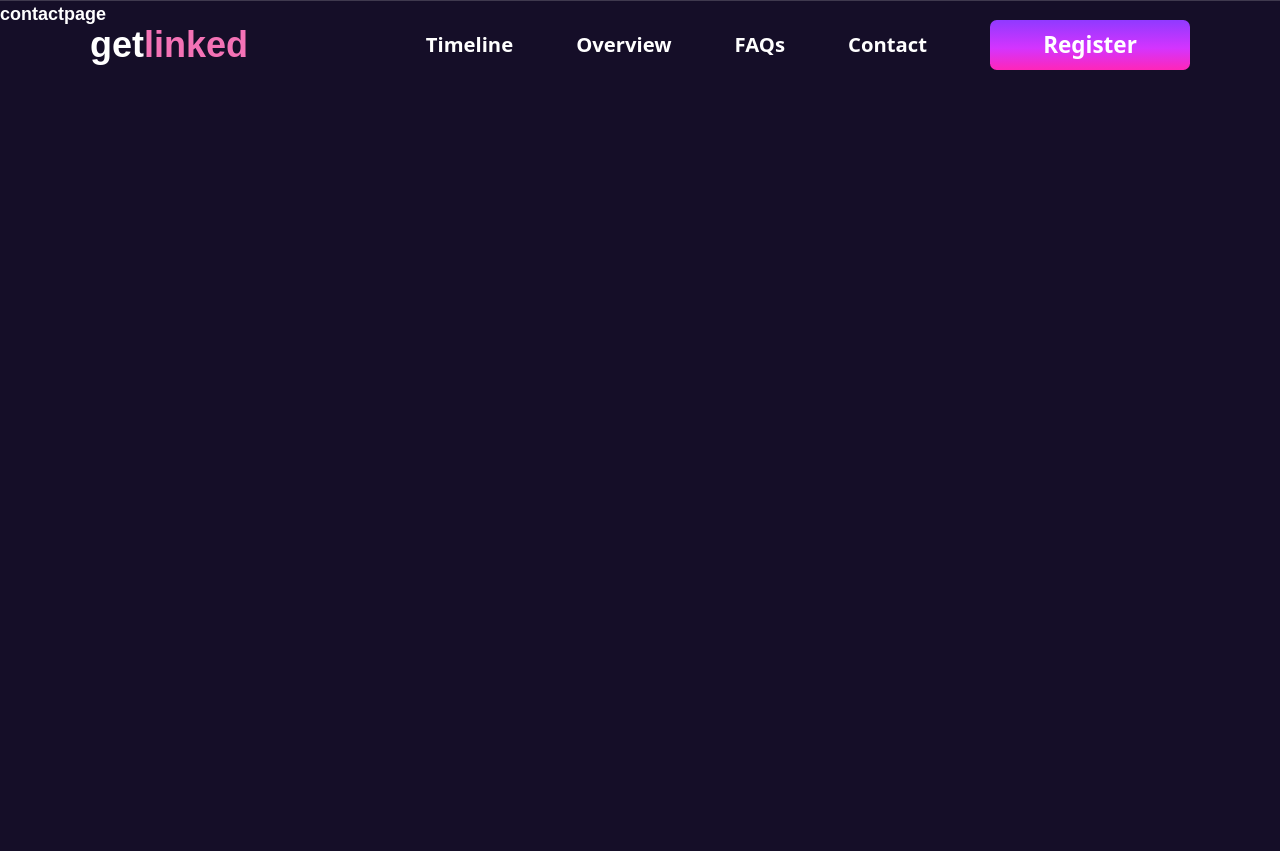
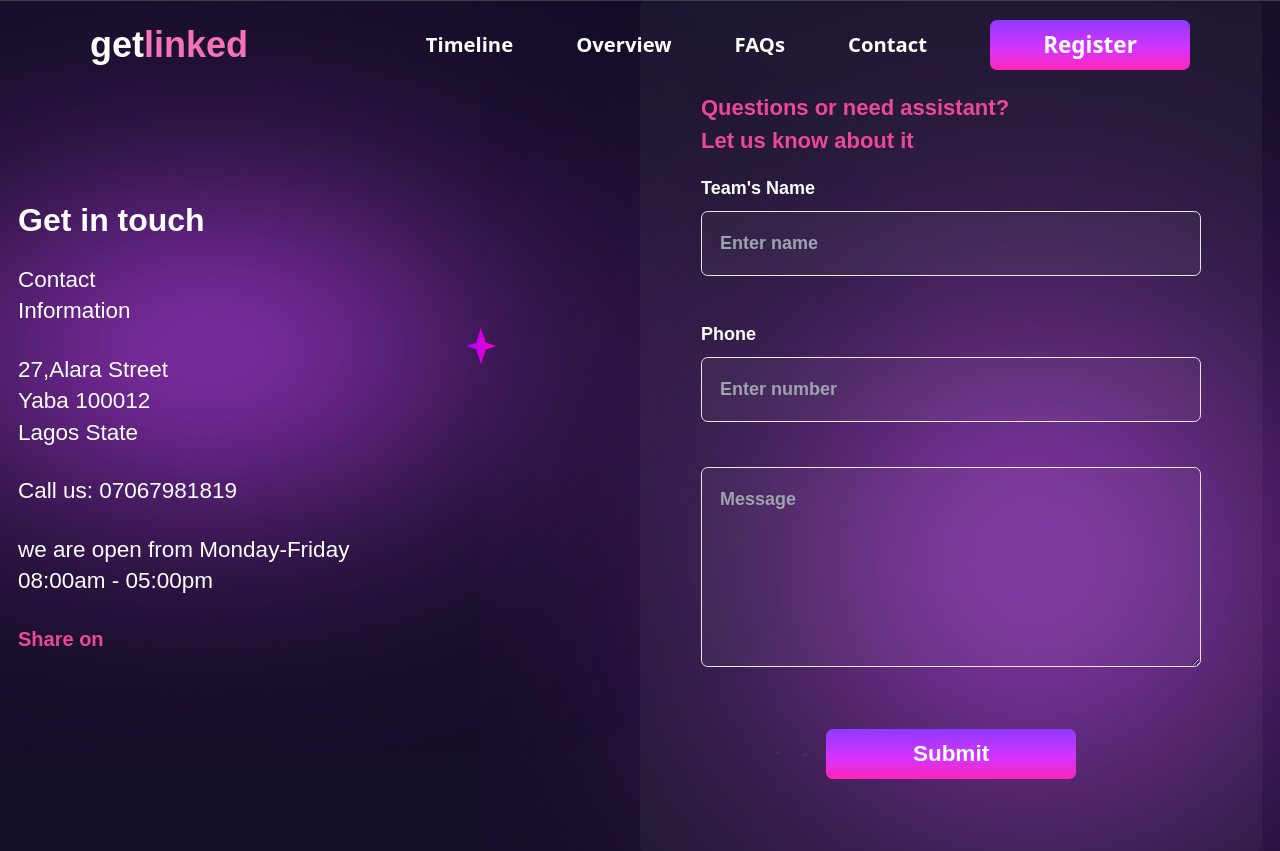
Before and after one commit to MichaelOwusu007/landingpage, a Next.js app: page /Contact in a window 1280 px wide. Before the commit the page ends 800 px from the top, so only its background shows below. Built offline with nearby package versions, Linux system fonts and the light colour scheme.

Commit message:
Landingpage

```diff
--- a/app/Contact/Contact.css
+++ b/app/Contact/Contact.css
@@ -0,0 +1,4 @@
+.contact {
+    opacity: 1;
+    transform: translateX(0%) translateZ(0px);
+}
--- a/app/Contact/page.jsx
+++ b/app/Contact/page.jsx
@@ -3,7 +3,91 @@ import "./Contact.css";
 
 function contactpage() {
   return (
-    <div>contactpage</div>
+        <main className='flex-1 text-white'>
+          <div></div>
+      <section className=' relative overflow-clip lg:min-h-[100vh] '>
+
+        <img
+        className="absolute hidden lg:block w-[1086px] h-[800px] -top-10 left-[-80px] bg-blend-hard-light z-[-1]"
+        alt="Purple lens flare"
+        src="/img/purple-lens-flare-png-1.png"
+              />
+              <img src="/img/puple-contact.png" alt="" className='absolute hidden lg:block -bottom-[10px] w-[800px] bg-blend-hard-light right-0' />
+              <div className=' mx-auto w-full px-4 '>
+                  <h2 className=' font-semibold py-2 lg:hidden text-start block mt-16 text-[22px] lg:text-[25px] '>Contact</h2>
+              </div>
+        <div className=' mx-auto max-w-[1500px] relative justify-between items-center px-4 flex-col lg:flex-row flex '>
+          {/* change */}
+          <section className=' lg:w-[45%] relative hidden lg:block space-y-6 font-medium text-xl '>
+            <img src="/img/sata-gra.png" alt="" className='absolute w-[30px] lg:w-[30px] top-[-50px] left-[80%] lg:top-[150px] ' />
+            <h2 className=' text-[32px] text-pink font-semibold  '>Get in touch</h2>
+            <p>
+              Contact
+              <br />
+              Information
+            </p>
+            <p>
+              27,Alara Street
+              <br />
+              Yaba 100012
+              <br />
+              Lagos State
+            </p>
+            <p> Call us: 07067981819</p>
+            <p>we are open from Monday-Friday
+              <br />
+              08:00am - 05:00pm
+            </p>
+            <div className='flex flex-col gap-4'>
+              <h3 className=' text-pink-500 text-[20px] font-bold '>Share on</h3>
+              <ul className='flex gap-3'>
+                <li><a href=""></a></li>
+                <li><a href=""></a></li>
+                <li><a href=""></a></li>
+                <li><a href=""></a></li>
+              </ul>
+            </div>
+                    </section>
+                  <div className='w-full relative lg:w-[50%] '>
+                      {/*images */}
+                      <section className=' lg:bg-zinc-300 pb-10 lg:bg-opacity-5 flex flex-col space-y-4 rounded-[5px] lg:py-16 contact '>
+                          <div className='w-[90%] md:w-[80%] lg:min-w[400px] xl:min-w-[500px] mx-auto '>
+                              <div>
+
+                                  <div className='font-bold text-[22px] text-pink-500 lg:mt-4 '>
+                                      <p>Questions or need assistant?
+                      <br />
+                      Let us know about it
+                                      </p>
+                                  </div>
+                              </div>
+                              <form action="#">
+                                  <fieldset className=' grid grid-cols-1  space-y-8 lg:space-y-10 '>
+                                      <div className=' flex flex-col gap-2 mt-4'>
+                                          <label htmlFor="teamname" className='font-semibold'>
+                                              Team's Name
+                                          </label>
+                                          <input type="text" name='teamname' id='teamname' placeholder='Enter name ' className=' border p-4 bg-zinc-300 bg-opacity-5 rounded-md w-full' />
+                                      </div>
+                                           <div className=' flex flex-col gap-2 '>
+                                          <label htmlFor="teamname" className='font-semibold'>
+                                              Phone
+                                          </label>
+                                          <input type="text" name='teamname' id='teamname' placeholder='Enter number' className=' border p-4 bg-zinc-300 bg-opacity-5 rounded-md w-full' />
+                                      </div>
+
+                                  </fieldset>
+                                  <fieldset className='space-y-8 lg:space-y-10 mt-10'>
+                                      <textarea name="message" id="message" placeholder='Message' className=' border p-4 rounded-md bg-zinc-300 bg-opacity-5 w-full min-h-[200px] h-[200px] '></textarea>
+                                        <a href="" className=' justify-center flex '><button className='bg-primary-gradient w-[250px] justify-center items-center  rounded-md  flex active:scale-95 h-[50px]  mt-2 '><div className='px-8 w-[98%] h-[95%] text-xl flex items-center justify-center transition-all hover:bg-[#150e28] rounded-md'>Submit</div></button></a>
+                                  </fieldset>
+                              </form>
+                          </div>
+                      </section>
+                  </div>
+              </div>
+          </section>
+      </main>
   )
 }
 
--- a/app/page.js
+++ b/app/page.js
@@ -333,7 +333,7 @@ function homepage() {
         </div>
       </section>
       <img src='/img/line-1.png' />
-      <section className='relative scroll-m-[150px] py-20  '>
+      <section className='relative scroll-m-[150px] py-20  ' id='Timeline#'>
         <div className='max-w-[1400px] mx-auto '>
           <div className='text-center space-y-4 lg:space-y-6 '>
             <h2 className=' text-[32px] font-bold '>Timeline</h2>
--- a/components/Navbar.jsx
+++ b/components/Navbar.jsx
@@ -16,8 +16,9 @@ function Navbar() {
   return (
     <div>
     <div className='navbar-container w-full sm:fixed top-0 z-10 px-4 h-20 mx-auto justify-between items-center flex sm:px-5 md:px-10 lg:px-16 xl:px-20 '>
-      <div className='logo'>
-        <h1 className='nav-logo font-bold text-white text-[24px] lg:text-[36px]'>get<span className=' text-pink-400'>linked</span></h1>
+        <div className='logo'>
+          <a href='/'>
+        <h1 className='nav-logo font-bold text-white text-[24px] lg:text-[36px]'>get<span className=' text-pink-400'>linked</span></h1></a>
       </div>
 
       {/* Toggle button for mobile screens */}
@@ -29,14 +30,14 @@ function Navbar() {
       {showNavLinks && (
         <div className=' sm:hidden nav-links-mobile transition-all duration-300 ease-in z-10'>
           <nav className=' mobile-nav flex flex-col space-y-6 absolute top-4 right-0 py-6 pl-6 pr-4 font-sans font-bold text-lg bg-[#150e28]  text-white mt-10 w-[300px]'>
-            <a href="#">Timeline</a>
+            <a href="/Timeline#">Timeline</a>
             <hr />
-            <a href="#">Overview</a>
+            <a href="/Overview#">Overview</a>
             <hr />
-            <a href="#">FAQs</a>
+            <a href="/FAQs#">FAQs</a>
             <hr />
-            <a href="#">Contact</a>
-          <a href=""><button className='bg-primary-gradient w-[200px] items-center rounded-md justify-center active:scale-95 h-[50px] flex '><div className='px-8 w-[98%] h-[95%] text-xl flex items-center justify-center transition-all hover:bg-[#150e28] rounded-md'>Register</div></button></a>
+            <a href="Contact">Contact</a>
+          <a href="Register"><button className='bg-primary-gradient w-[200px] items-center rounded-md justify-center active:scale-95 h-[50px] flex '><div className='px-8 w-[98%] h-[95%] text-xl flex items-center justify-center transition-all hover:bg-[#150e28] rounded-md'>Register</div></button></a>
           </nav>
         </div>
       )}
@@ -44,11 +45,11 @@ function Navbar() {
       {/* Desktop Navlinks */}
       <div className='nav-links hidden sm:flex'>
         <nav className='flex font-sans font-bold text-lg text-white space-x-8 md:space-x-12 lg:space-x-14 justify-center items-center'>
-          <Link href="/">Timeline</Link>
-          <Link href="About">Overview</Link>
-          <Link href="#">FAQs</Link>
+          <Link href="/timeline#">Timeline</Link>
+          <Link href="/Overview#">Overview</Link>
+          <Link href="/FAQs#">FAQs</Link>
           <Link href="Contact">Contact</Link>
-          <a href=""><button className='bg-primary-gradient w-[200px] items-center rounded-md justify-center active:scale-95 h-[50px] flex '><div className='px-8 w-[98%] h-[95%] text-xl flex items-center justify-center transition-all hover:bg-[#150e28] rounded-md'>Register</div></button></a>
+          <a href="Register"><button className='bg-primary-gradient w-[200px] items-center rounded-md justify-center active:scale-95 h-[50px] flex '><div className='px-8 w-[98%] h-[95%] text-xl flex items-center justify-center transition-all hover:bg-[#150e28] rounded-md'>Register</div></button></a>
         </nav>
       </div>
       </div>
```
